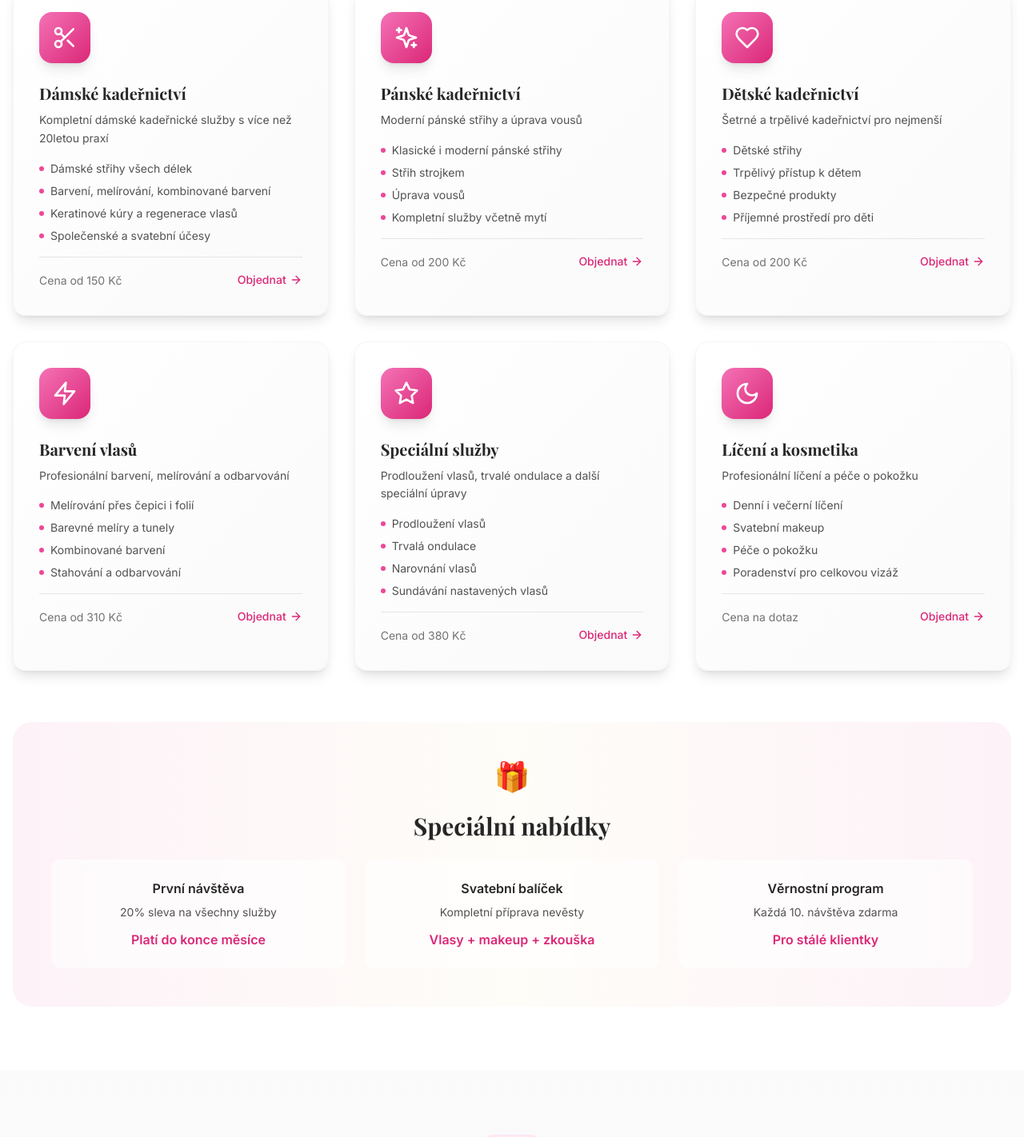
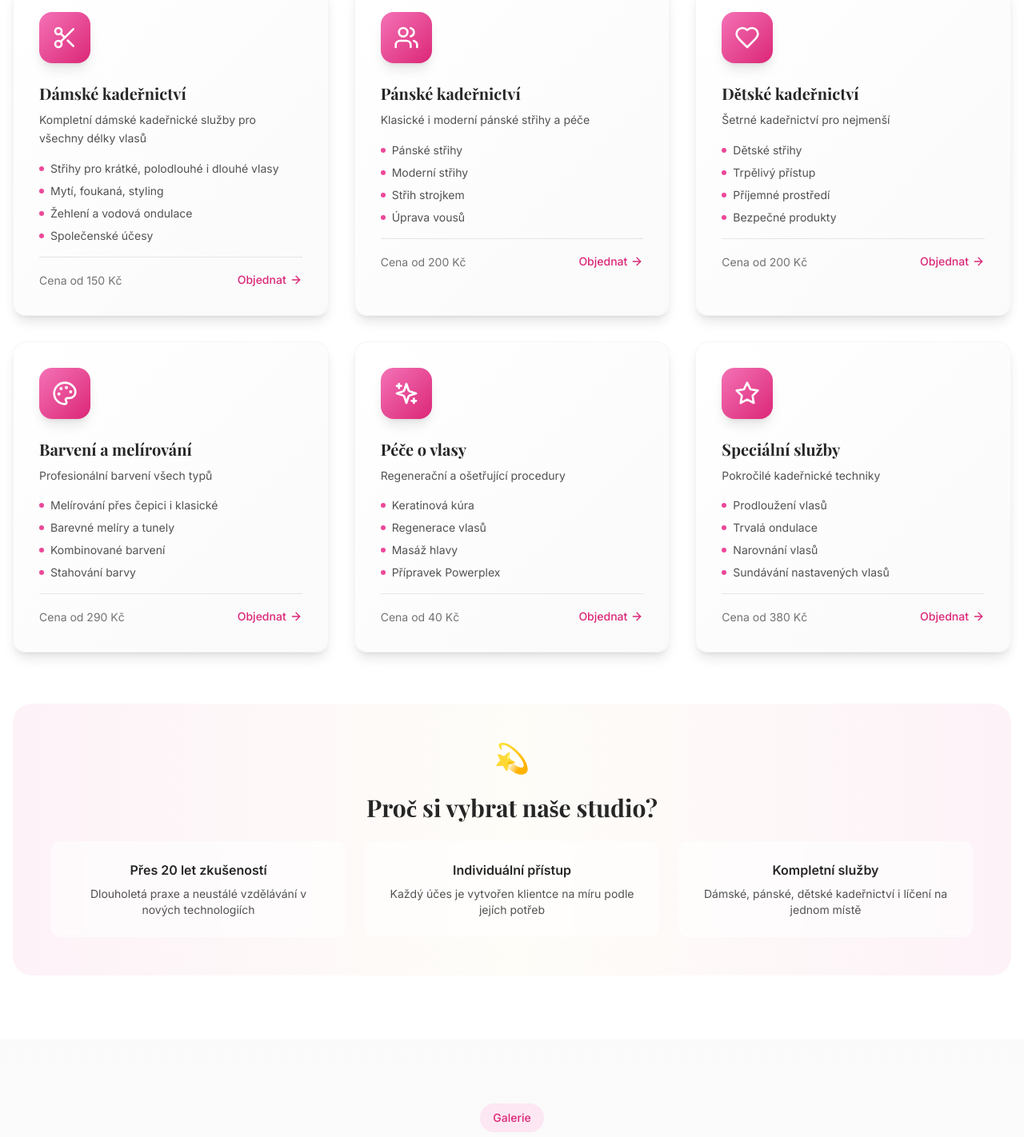
Before and after one commit to marcelrezkova/kadernictvihelena, a React (Vite) app: page / in a window 1280 px wide. Shown: the part 2840-4262 px from the top of the page at 80% size. Built offline with nearby package versions, Linux system fonts and the light colour scheme.

Commit message:
Úprava služeb podle skutečného ceníku

```diff
--- a/src/components/Pricing.tsx
+++ b/src/components/Pricing.tsx
@@ -64,53 +64,6 @@ const Pricing: React.FC = () => {
     }
   ];
 
-  const packages = [
-    {
-      name: 'Svatební balíček',
-      price: '6.500 Kč',
-      originalPrice: '7.800 Kč',
-      description: 'Kompletní příprava nevěsty pro ten nejkrásnější den',
-      features: [
-        'Konzultace a plánování',
-        'Zkouška svatebního makeupu',
-        'Zkouška svatebního účesu',
-        'Svatební den - makeup a účes',
-        'Kosmetické ošetření před svatbou',
-        'Manikúra',
-        'Fotografování výsledku'
-      ],
-      popular: true
-    },
-    {
-      name: 'VIP Proměna',
-      price: '4.200 Kč',
-      originalPrice: '5.000 Kč',
-      description: 'Kompletní transformace pro speciální příležitosti',
-      features: [
-        'Konzultace a analýza',
-        'Nový střih a styling',
-        'Profesionální barvení',
-        'Kosmetické ošetření',
-        'Večerní makeup',
-        'Fotografování před/po',
-        'Poradenství domácí péče'
-      ]
-    },
-    {
-      name: 'Měsíční péče',
-      price: '2.800 Kč',
-      originalPrice: '3.400 Kč',
-      description: 'Pravidelná péče pro udržení dokonalého vzhledu',
-      features: [
-        'Střih a styling',
-        'Základní kosmetické ošetření',
-        'Hydratační maska',
-        'Styling produkty',
-        'Prioritní rezervace termínů',
-        '15% sleva na další služby'
-      ]
-    }
-  ];
 
   const scrollToBooking = () => {
     const element = document.getElementById('booking');
@@ -179,75 +132,6 @@ const Pricing: React.FC = () => {
           </div>
 
           {/* Package Deals */}
-          <div className="mb-16">
-            <div className="text-center mb-12">
-              <h3 className="font-playfair font-bold text-3xl text-neutral-800 dark:text-white mb-4">
-                Výhodné balíčky
-              </h3>
-              <p className="text-neutral-600 dark:text-neutral-300 font-inter">
-                Kombinace služeb s výraznou slevou pro maximální spokojenost
-              </p>
-            </div>
-
-            <div className="grid md:grid-cols-3 gap-8">
-              {packages.map((pkg, index) => (
-                <div
-                  key={index}
-                  className={`relative bg-gradient-to-br from-white to-neutral-50 dark:from-neutral-800 dark:to-neutral-900 rounded-2xl p-8 shadow-lg border border-neutral-200 dark:border-neutral-700 hover:shadow-2xl transition-all duration-500 hover:-translate-y-2 ${
-                    pkg.popular ? 'ring-2 ring-primary-400 dark:ring-primary-500' : ''
-                  }`}
-                >
-                  {pkg.popular && (
-                    <div className="absolute -top-4 left-1/2 transform -translate-x-1/2">
-                      <div className="bg-gradient-to-r from-primary-500 to-primary-600 text-white px-4 py-2 rounded-full text-sm font-inter font-medium flex items-center space-x-1">
-                        <Star className="w-4 h-4" />
-                        <span>Nejoblíbenější</span>
-                      </div>
-                    </div>
-                  )}
-
-                  <div className="text-center mb-6">
-                    <h4 className="font-playfair font-bold text-xl text-neutral-800 dark:text-white mb-2">
-                      {pkg.name}
-                    </h4>
-                    <p className="text-neutral-600 dark:text-neutral-300 font-inter text-sm mb-4">
-                      {pkg.description}
-                    </p>
-                    <div className="flex items-center justify-center space-x-2">
-                      <span className="font-playfair font-bold text-3xl text-primary-600 dark:text-primary-400">
-                        {pkg.price}
-                      </span>
-                      <span className="text-neutral-500 dark:text-neutral-400 line-through text-lg">
-                        {pkg.originalPrice}
-                      </span>
-                    </div>
-                  </div>
-
-                  <ul className="space-y-3 mb-8">
-                    {pkg.features.map((feature, featureIndex) => (
-                      <li key={featureIndex} className="flex items-start space-x-3">
-                        <Check className="w-5 h-5 text-green-500 flex-shrink-0 mt-0.5" />
-                        <span className="text-neutral-600 dark:text-neutral-300 font-inter text-sm">
-                          {feature}
-                        </span>
-                      </li>
-                    ))}
-                  </ul>
-
-                  <button
-                    onClick={scrollToBooking}
-                    className={`w-full py-3 rounded-xl font-inter font-semibold transition-all duration-300 ${
-                      pkg.popular
-                        ? 'bg-gradient-to-r from-primary-500 to-primary-600 hover:from-primary-600 hover:to-primary-700 text-white shadow-lg hover:shadow-xl'
-                        : 'bg-neutral-100 dark:bg-neutral-700 hover:bg-neutral-200 dark:hover:bg-neutral-600 text-neutral-800 dark:text-white'
-                    }`}
-                  >
-                    Objednat balíček
-                  </button>
-                </div>
-              ))}
-            </div>
-          </div>
 
           {/* Additional Info */}
           <div className="bg-gradient-to-r from-primary-50 to-secondary-50 dark:from-primary-900/20 dark:to-secondary-900/20 rounded-3xl p-8 md:p-12">
@@ -276,11 +160,11 @@ const Pricing: React.FC = () => {
                 </div>
                 <div>
                   <h4 className="font-inter font-semibold text-neutral-800 dark:text-white mb-2">
-                    Slevy a akce
+                    Platební možnosti
                   </h4>
                   <p className="text-sm text-neutral-600 dark:text-neutral-300">
-                    Sledujte naše sociální sítě pro aktuální akce.
-                    Sleva pro studenty a seniory 10%.
+                    Přijímáme hotovost i platební karty.
+                    Ceny jsou konečné včetně všech služeb.
                   </p>
                 </div>
               </div>
--- a/src/components/Services.tsx
+++ b/src/components/Services.tsx
@@ -98,43 +98,34 @@ const Services: React.FC = () => {
           {/* Special Offers */}
           <div className="bg-gradient-to-r from-primary-50 via-secondary-50 to-primary-50 dark:from-primary-900/20 dark:via-secondary-900/20 dark:to-primary-900/20 rounded-3xl p-8 md:p-12">
             <div className="text-center">
-              <div className="text-4xl mb-6">🎁</div>
+              <div className="text-4xl mb-6">💫</div>
               <h3 className="font-playfair font-bold text-2xl md:text-3xl text-neutral-800 dark:text-white mb-6">
-                Speciální nabídky
+                Proč si vybrat naše studio?
               </h3>
               <div className="grid md:grid-cols-3 gap-6">
                 <div className="bg-white/60 dark:bg-neutral-800/60 backdrop-blur-sm rounded-xl p-6">
                   <h4 className="font-inter font-semibold text-neutral-800 dark:text-white mb-2">
-                    První návštěva
+                    Přes 20 let zkušeností
                   </h4>
-                  <p className="text-sm text-neutral-600 dark:text-neutral-300 mb-3">
-                    20% sleva na všechny služby
+                  <p className="text-sm text-neutral-600 dark:text-neutral-300">
+                    Dlouholetá praxe a neustálé vzdělávání v nových technologiích
                   </p>
-                  <span className="text-primary-600 dark:text-primary-400 font-bold">
-                    Platí do konce měsíce
-                  </span>
                 </div>
                 <div className="bg-white/60 dark:bg-neutral-800/60 backdrop-blur-sm rounded-xl p-6">
                   <h4 className="font-inter font-semibold text-neutral-800 dark:text-white mb-2">
-                    Svatební balíček
+                    Individuální přístup
                   </h4>
-                  <p className="text-sm text-neutral-600 dark:text-neutral-300 mb-3">
-                    Kompletní příprava nevěsty
+                  <p className="text-sm text-neutral-600 dark:text-neutral-300">
+                    Každý účes je vytvořen klientce na míru podle jejích potřeb
                   </p>
-                  <span className="text-primary-600 dark:text-primary-400 font-bold">
-                    Vlasy + makeup + zkouška
-                  </span>
                 </div>
                 <div className="bg-white/60 dark:bg-neutral-800/60 backdrop-blur-sm rounded-xl p-6">
                   <h4 className="font-inter font-semibold text-neutral-800 dark:text-white mb-2">
-                    Věrnostní program
+                    Kompletní služby
                   </h4>
-                  <p className="text-sm text-neutral-600 dark:text-neutral-300 mb-3">
-                    Každá 10. návštěva zdarma
+                  <p className="text-sm text-neutral-600 dark:text-neutral-300">
+                    Dámské, pánské, dětské kadeřnictví i líčení na jednom místě
                   </p>
-                  <span className="text-primary-600 dark:text-primary-400 font-bold">
-                    Pro stálé klientky
-                  </span>
                 </div>
               </div>
             </div>
--- a/src/data/servicesData.ts
+++ b/src/data/servicesData.ts
@@ -1,4 +1,4 @@
-import { Scissors, Sparkles, Heart, Zap, Star, Moon } from 'lucide-react';
+import { Scissors, Users, Palette, Sparkles, Star, Heart } from 'lucide-react';
 
 export interface Service {
   id: string;
@@ -11,61 +11,74 @@ export interface Service {
 
 export const servicesData: Service[] = [
   {
-    id: 'kadernictvi',
+    id: 'damske',
     title: 'Dámské kadeřnictví',
-    description: 'Kompletní dámské kadeřnické služby s více než 20letou praxí',
+    description: 'Kompletní dámské kadeřnické služby pro všechny délky vlasů',
     icon: Scissors,
     features: [
-      'Dámské střihy všech délek',
-      'Barvení, melírování, kombinované barvení',
-      'Keratinové kúry a regenerace vlasů',
-      'Společenské a svatební účesy'
+      'Střihy pro krátké, polodlouhé i dlouhé vlasy',
+      'Mytí, foukaná, styling',
+      'Žehlení a vodová ondulace',
+      'Společenské účesy'
     ],
     price: 'od 150 Kč'
   },
   {
     id: 'panske',
     title: 'Pánské kadeřnictví',
-    description: 'Moderní pánské střihy a úprava vousů',
-    icon: Sparkles,
+    description: 'Klasické i moderní pánské střihy a péče',
+    icon: Users,
     features: [
-      'Klasické i moderní pánské střihy',
+      'Pánské střihy',
+      'Moderní střihy',
       'Střih strojkem',
-      'Úprava vousů',
-      'Kompletní služby včetně mytí'
+      'Úprava vousů'
     ],
     price: 'od 200 Kč'
   },
   {
     id: 'detske',
     title: 'Dětské kadeřnictví',
-    description: 'Šetrné a trpělivé kadeřnictví pro nejmenší',
+    description: 'Šetrné kadeřnictví pro nejmenší',
     icon: Heart,
     features: [
       'Dětské střihy',
-      'Trpělivý přístup k dětem',
-      'Bezpečné produkty',
-      'Příjemné prostředí pro děti'
+      'Trpělivý přístup',
+      'Příjemné prostředí',
+      'Bezpečné produkty'
     ],
     price: 'od 200 Kč'
   },
   {
     id: 'barveni',
-    title: 'Barvení vlasů',
-    description: 'Profesionální barvení, melírování a odbarvování',
-    icon: Zap,
+    title: 'Barvení a melírování',
+    description: 'Profesionální barvení všech typů',
+    icon: Palette,
     features: [
-      'Melírování přes čepici i folií',
+      'Melírování přes čepici i klasické',
       'Barevné melíry a tunely',
       'Kombinované barvení',
-      'Stahování a odbarvování'
+      'Stahování barvy'
     ],
-    price: 'od 310 Kč'
+    price: 'od 290 Kč'
+  },
+  {
+    id: 'pece',
+    title: 'Péče o vlasy',
+    description: 'Regenerační a ošetřující procedury',
+    icon: Sparkles,
+    features: [
+      'Keratinová kúra',
+      'Regenerace vlasů',
+      'Masáž hlavy',
+      'Přípravek Powerplex'
+    ],
+    price: 'od 40 Kč'
   },
   {
     id: 'specialni',
     title: 'Speciální služby',
-    description: 'Prodloužení vlasů, trvalé ondulace a další speciální úpravy',
+    description: 'Pokročilé kadeřnické techniky',
     icon: Star,
     features: [
       'Prodloužení vlasů',
@@ -74,18 +87,5 @@ export const servicesData: Service[] = [
       'Sundávání nastavených vlasů'
     ],
     price: 'od 380 Kč'
-  },
-  {
-    id: 'liceni',
-    title: 'Líčení a kosmetika',
-    description: 'Profesionální líčení a péče o pokožku',
-    icon: Moon,
-    features: [
-      'Denní i večerní líčení',
-      'Svatební makeup',
-      'Péče o pokožku',
-      'Poradenství pro celkovou vizáž'
-    ],
-    price: 'na dotaz'
   }
 ];
```
